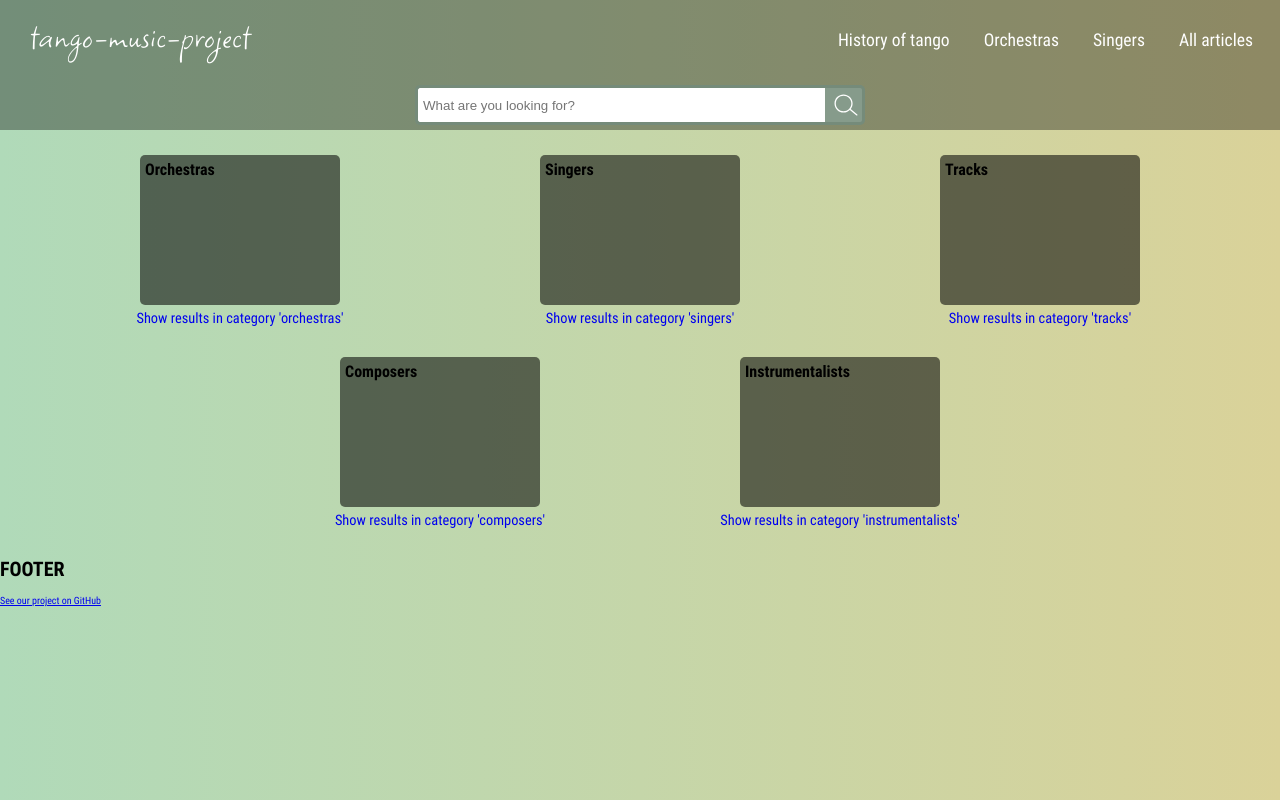
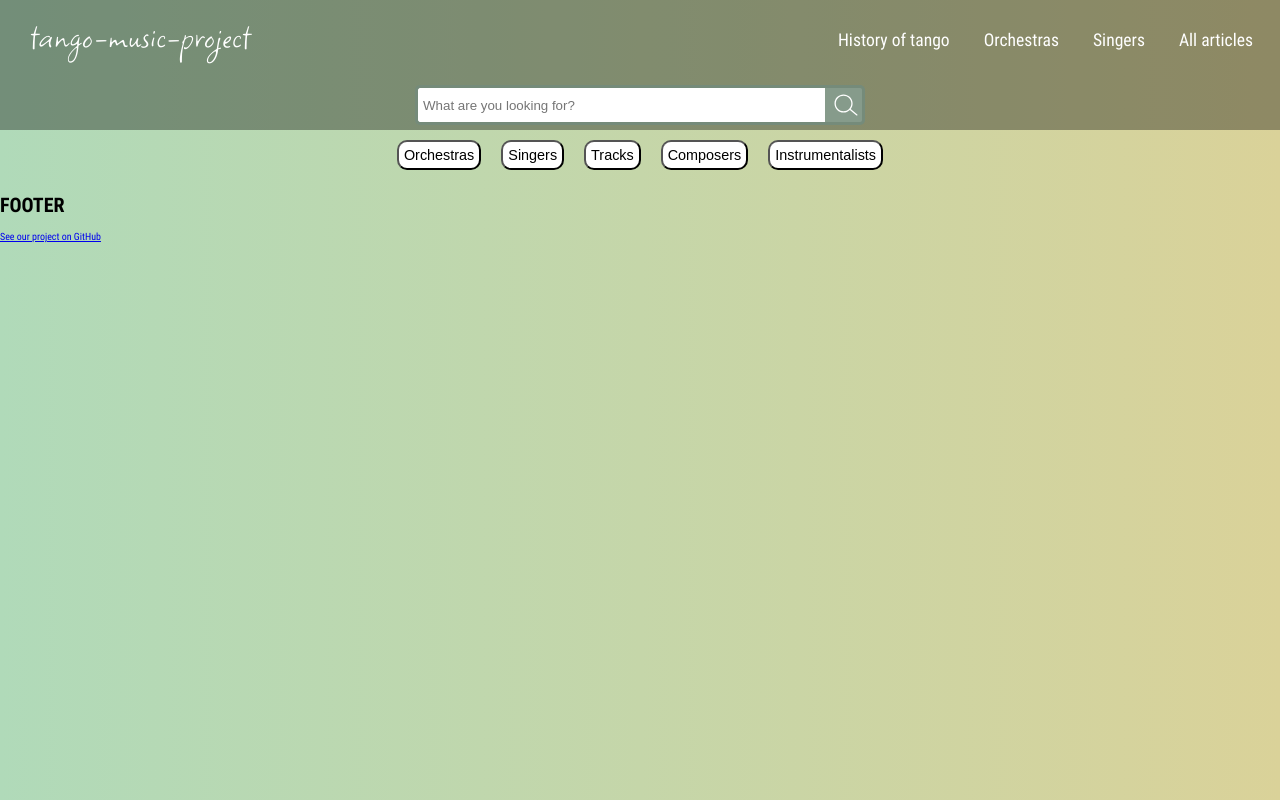
Before and after one commit to kolaroski/tango-music, a React app in the folder frontend/: page /results in a window 1280 px wide. Built offline with nearby package versions, Linux system fonts and the light colour scheme; no server answers.

Commit message:
resulst page draft: buttons to change category

```diff
--- a/frontend/src/App.tsx
+++ b/frontend/src/App.tsx
@@ -135,12 +135,24 @@ function App() {
             <Route index element={<Articles />} />
             <Route path=":articleId" element={<SingleArticle />} />
           </Route>
-          <Route path="results" element={<MainContent />}>
-            <Route index element={<SearchCategories keyword={searchTerm} />} />
+          <Route
+            path="results"
+            element={
+              <>
+                <SearchCategories keyword={searchTerm} />
+                <MainContent />
+              </>
+            }
+          >
+            {/* <Route
+              path="resultss"
+              element={<SearchCategories keyword={searchTerm} />}
+            > */}
             <Route
               path=":categoryId"
               element={<SearchResults keyword={searchTerm} />}
             />
+            {/* </Route> */}
           </Route>
         </Route>
         <Route path="*" element={<ErrorPage />} />
--- a/frontend/src/containers/SearchResults.tsx
+++ b/frontend/src/containers/SearchResults.tsx
@@ -20,7 +20,7 @@ const SearchResults: React.FC<SearchResultsProps> = ({
       {category.content.map(result => {
         return <p>{result}</p>;
       })}
-      <Link to="/results">Back to categories</Link>
+      {/* <Link to="/results">Back to categories</Link> */}
     </>
   );
 };
--- a/frontend/src/routes/SearchCategories.css
+++ b/frontend/src/routes/SearchCategories.css
@@ -3,44 +3,31 @@
   display: flex;
   flex-wrap: wrap;
   justify-content: center;
-  margin-top: 10px;
+  /* margin-top: 10px; */
 }
 
 .search-category__card {
   box-sizing: border-box;
-  width: 300px;
-  margin: 15px 50px;
-  font-size: 1rem;
+  /* width: 100px; */
+  margin: 10px 10px;
+
   /* border: 1px solid black; */
-  display: flex;
-  flex-direction: column;
-  justify-content: flex-start;
-  align-items: center;
+  /* display: flex; */
+  /* flex-direction: column; */
+  /* justify-content: flex-start; */
+  /* align-items: center; */
   /* color: white; */
   /* background-image: url('../assets/img/track.jpg');
   background-position: center;
   background-size: cover; */
-  border-radius: 5px;
-}
-
-.search-category__card h5 {
-  box-sizing: border-box;
-  background-color: rgba(0, 0, 0, 0.55);
-
-  /* filter: grayscale(100%); */
-  /* border: 1px solid black; */
-  border-radius: 5px;
-  margin: 0;
-  margin-bottom: 5px;
-  font-size: 1rem;
-  padding: 5px;
-  width: 200px;
-  height: 150px;
-  /* color: white; */
 }
 
 .search-category__link {
   /* border: 1px solid black; */
   font-size: 0.9rem;
   text-decoration: none;
+  padding: 5px;
+  background-color: white;
+  border-radius: 10px;
+  font-size: 0.9rem;
 }
--- a/frontend/src/routes/SearchCategories.tsx
+++ b/frontend/src/routes/SearchCategories.tsx
@@ -17,15 +17,14 @@ const SearchCategories: React.FC<SearchCategoriesProps> = ({
         {categoriesInfo.map(category => {
           return (
             <div key={category.id} className="search-category__card">
-              <h5>
+              {/* <h5>
                 {category.name.charAt(0).toUpperCase() + category.name.slice(1)}
-              </h5>
-              <Link
-                to={`/results/${category.name.toLowerCase()}list`}
-                className="search-category__link"
-              >
-                Show results {keyword ? `for '${keyword}'` : ''} in category '
-                {category.name.toLowerCase()}'
+              </h5> */}
+              <Link to={`/results/${category.name.toLowerCase()}list`}>
+                <button className="search-category__link">
+                  {category.name.charAt(0).toUpperCase() +
+                    category.name.slice(1)}
+                </button>
               </Link>
             </div>
           );
```
